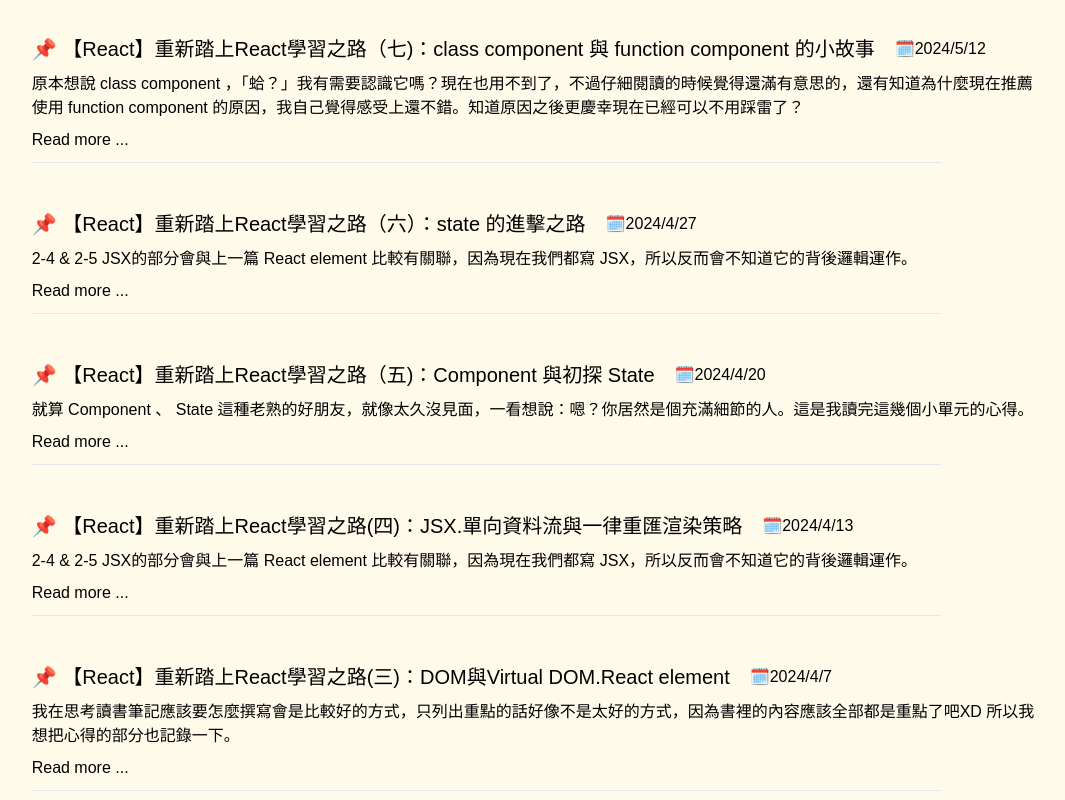
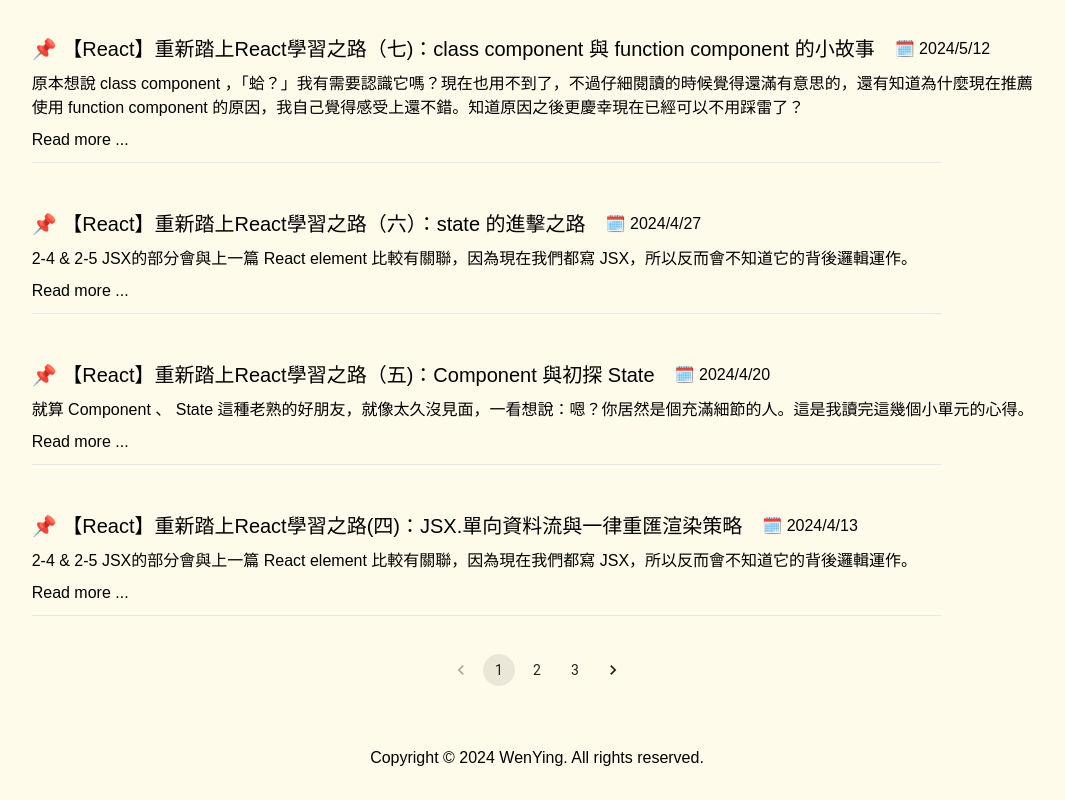
Before and after one commit to ismeleft/WenYingPortfolio, a Next.js app: page /blog in a window 1280 px wide. Shown: the part 300-1100 px from the top of the page, without its empty margins (103-1168 px from the left). Built offline with nearby package versions, Linux system fonts and the light colour scheme.

Commit message:
feat: pagination

```diff
--- /dev/null
+++ b/Components/Pagination/Pagination.js
@@ -0,0 +1,56 @@
+"use client";
+import { useState } from "react";
+import { Pagination, PaginationItem } from "@mui/material";
+import Link from "next/link";
+
+const POSTS_PER_PAGE = 5;
+
+function PaginatedPosts({ posts }) {
+  const [page, setPage] = useState(1);
+  const handleChange = (event, value) => {
+    setPage(value);
+  };
+
+  const displayedPosts = posts.slice(
+    (page - 1) * POSTS_PER_PAGE,
+    page * POSTS_PER_PAGE
+  );
+
+  return (
+    <div>
+      {displayedPosts.map((post) => (
+        <div key={post.slug} className="mb-5 hover:shadow-lg p-2 rounded-xl">
+          <div className="flex flex-wrap items-center gap-2 mb-2">
+            <h3 className="mr-3">📌 {post.title}</h3>
+            <div>🗓️ {post.date}</div>
+            <p>{post.description}</p>
+          </div>
+          <Link href={`/blog/${encodeURIComponent(post.slug)}`}>
+            <div className="hover:text-blue-700 cursor-pointer">
+              Read more ...
+            </div>
+          </Link>
+          <hr />
+        </div>
+      ))}
+      <Pagination
+        count={Math.ceil(posts.length / POSTS_PER_PAGE)}
+        page={page}
+        onChange={handleChange}
+        renderItem={(item) => (
+          <PaginationItem
+            {...item}
+            component={Link}
+            href={`/blog?page=${item.page}`}
+          />
+        )}
+        sx={{
+          display: "flex",
+          justifyContent: "center",
+        }}
+      />
+    </div>
+  );
+}
+
+export default PaginatedPosts;
--- a/app/blog/page.js
+++ b/app/blog/page.js
@@ -1,7 +1,7 @@
 import fs from "fs";
 import path from "path";
 import matter from "gray-matter";
-import Link from "next/link";
+import PaginatedPosts from "../../Components/Pagination/Pagination";
 
 const postsDirectory = path.join(process.cwd(), "app/posts");
 
@@ -38,24 +38,7 @@
     <div className="p-5 mx-auto max-w-[1200px] w-10/12">
       <h1 className="mb-3">Blog Posts</h1>
       <hr />
-      {posts.map((post) => (
-        <div key={post.slug} className="mb-5 hover:shadow-lg p-2 rounded-xl">
-          <div className="flex flex-wrap items-center gap-2 mb-2">
-            <h3 className="mr-3">📌 {post.title}</h3>
-            <div>
-              🗓️
-              {post.date}
-            </div>
-            <p>{post.description}</p>
-          </div>
-          <Link href={`/blog/${encodeURIComponent(post.slug)}`}>
-            <div className="hover:text-blue-700 cursor-pointer">
-              Read more ...
-            </div>
-          </Link>
-          <hr />
-        </div>
-      ))}
+      <PaginatedPosts posts={posts} />
     </div>
   );
 }
```
